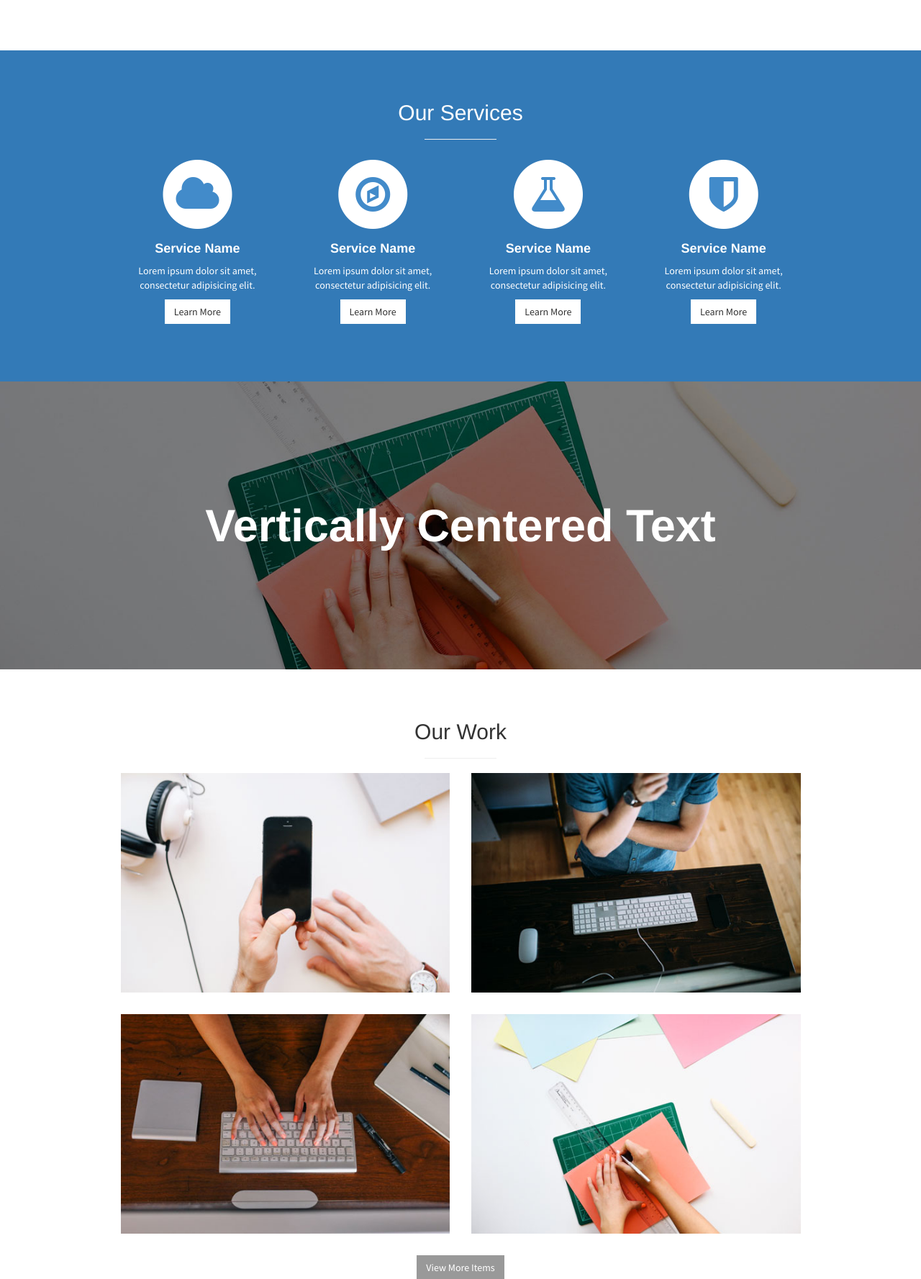
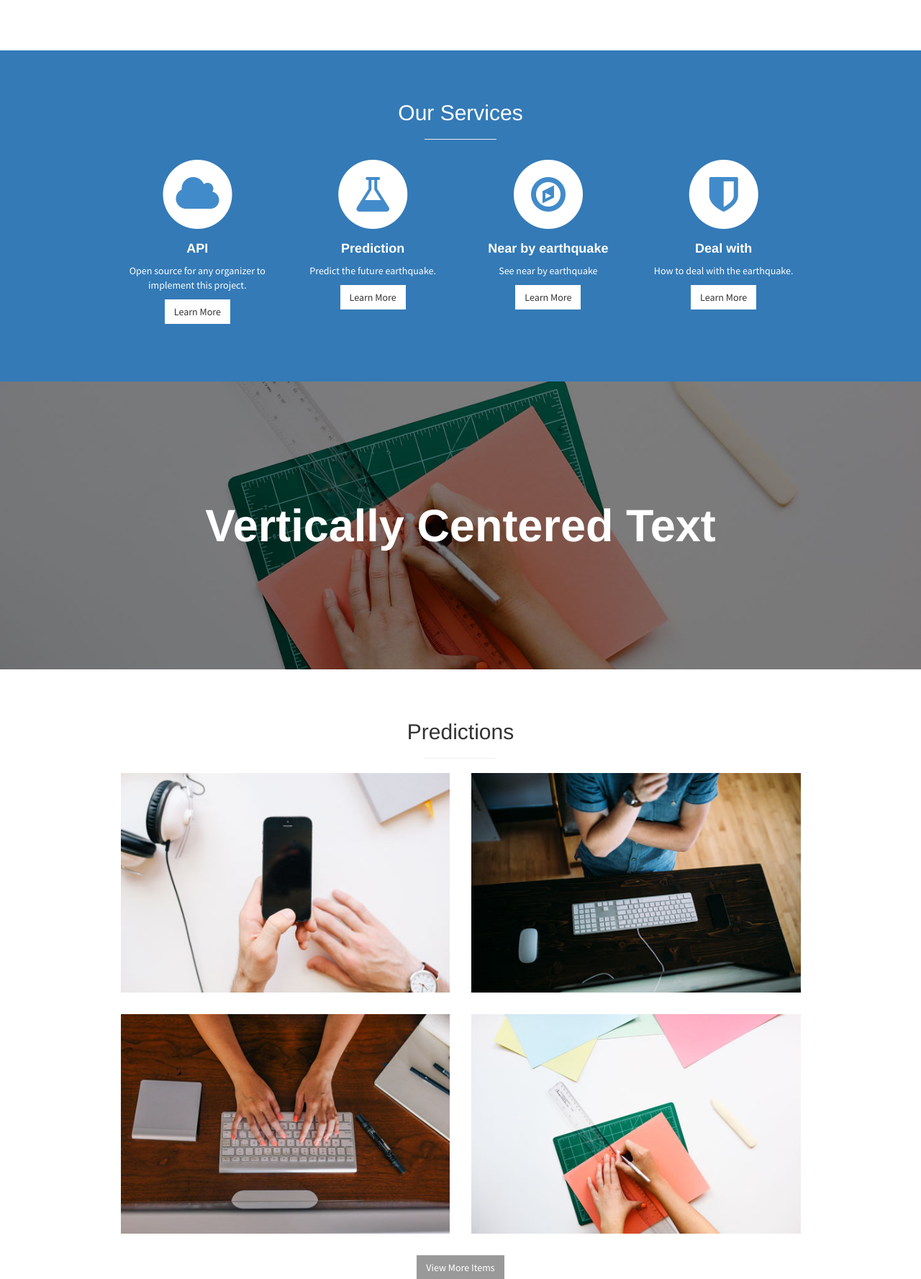
Before and after one commit to benwrk/DisasterIntelligence, a Django app: page / in a window 1280 px wide. Shown: the part 942-2719 px from the top of the page at 72% size. Run offline with Django 3.2, Linux system fonts and the light colour scheme; some libraries are stand-ins or nearby versions.

Commit message:
fix index

```diff
--- a/DisasterIntelligence/app/static/app/content/stylish-portfolio.css
+++ b/DisasterIntelligence/app/static/app/content/stylish-portfolio.css
@@ -256,7 +256,7 @@ footer {
 
 #map {
     height: 100%;
-    width: 50%;
+    /*width: 50%;*/
 }
 
 .spinner {
--- a/DisasterIntelligence/app/templates/app/index.html
+++ b/DisasterIntelligence/app/templates/app/index.html
@@ -110,22 +110,9 @@
                                 <i class="fa fa-cloud fa-stack-1x text-primary"></i>
                             </span>
                             <h4>
-                                <strong>Service Name</strong>
+                                <strong>API</strong>
                             </h4>
-                            <p>Lorem ipsum dolor sit amet, consectetur adipisicing elit.</p>
-                            <a href="#" class="btn btn-light">Learn More</a>
-                        </div>
-                    </div>
-                    <div class="col-md-3 col-sm-6">
-                        <div class="service-item">
-                                <span class="fa-stack fa-4x">
-                                <i class="fa fa-circle fa-stack-2x"></i>
-                                <i class="fa fa-compass fa-stack-1x text-primary"></i>
-                            </span>
-                            <h4>
-                                <strong>Service Name</strong>
-                            </h4>
-                            <p>Lorem ipsum dolor sit amet, consectetur adipisicing elit.</p>
+                            <p>Open source for any organizer to implement this project.</p>
                             <a href="#" class="btn btn-light">Learn More</a>
                         </div>
                     </div>
@@ -136,9 +123,22 @@
                                 <i class="fa fa-flask fa-stack-1x text-primary"></i>
                             </span>
                             <h4>
-                                <strong>Service Name</strong>
+                                <strong>Prediction</strong>
                             </h4>
-                            <p>Lorem ipsum dolor sit amet, consectetur adipisicing elit.</p>
+                            <p>Predict the future earthquake.</p>
+                            <a href="#portfolio" class="btn btn-light">Learn More</a>
+                        </div>
+                    </div>
+                    <div class="col-md-3 col-sm-6">
+                        <div class="service-item">
+                                <span class="fa-stack fa-4x">
+                                <i class="fa fa-circle fa-stack-2x"></i>
+                                <i class="fa fa-compass fa-stack-1x text-primary"></i>
+                            </span>
+                            <h4>
+                                <strong>Near by earthquake</strong>
+                            </h4>
+                            <p>See near by earthquake</p>
                             <a href="#" class="btn btn-light">Learn More</a>
                         </div>
                     </div>
@@ -149,9 +149,9 @@
                                 <i class="fa fa-shield fa-stack-1x text-primary"></i>
                             </span>
                             <h4>
-                                <strong>Service Name</strong>
+                                <strong>Deal with</strong>
                             </h4>
-                            <p>Lorem ipsum dolor sit amet, consectetur adipisicing elit.</p>
+                            <p>How to deal with the earthquake.</p>
                             <a href="#" class="btn btn-light">Learn More</a>
                         </div>
                     </div>
@@ -177,33 +177,33 @@
     <div class="container">
         <div class="row">
             <div class="col-lg-10 col-lg-offset-1 text-center">
-                <h2>Our Work</h2>
+                <h2>Predictions</h2>
                 <hr class="small">
                 <div class="row">
                     <div class="col-md-6">
                         <div class="portfolio-item">
-                            <a href="#">
+                            <a href="http://52.163.231.25:1919/home">
                                 <img class="img-portfolio img-responsive" src="{% static 'app/img/portfolio-1.jpg' %}">
                             </a>
                         </div>
                     </div>
                     <div class="col-md-6">
                         <div class="portfolio-item">
-                            <a href="#">
+                            <a href="http://52.163.231.25:1919/In1">
                                 <img class="img-portfolio img-responsive" src="{% static 'app/img/portfolio-2.jpg' %}">
                             </a>
                         </div>
                     </div>
                     <div class="col-md-6">
                         <div class="portfolio-item">
-                            <a href="#">
+                            <a href="http://52.163.231.25:1919/calendar">
                                 <img class="img-portfolio img-responsive" src="{% static 'app/img/portfolio-3.jpg' %}">
                             </a>
                         </div>
                     </div>
                     <div class="col-md-6">
                         <div class="portfolio-item">
-                            <a href="#">
+                            <a href="http://52.163.231.25:1919/Vir">
                                 <img class="img-portfolio img-responsive" src="{% static 'app/img/portfolio-4.jpg' %}">
                             </a>
                         </div>
@@ -234,9 +234,29 @@
 
 <!-- Map -->
 <section id="contact" class="map">
-
+    <div class="container">
+        <div class="row">
+            <div class="col-lg-10 col-lg-offset-1 text-center">
+                <h2>Near by earthquake</h2>
+                <hr class="small">
+            </div>
+        </div>
+    </div>
     {#    <iframe width="100%" height="100%" frameborder="0" scrolling="no" marginheight="0" marginwidth="0">#}
-    <div id="map"></div>
+    <div id="map" class="col-md-6 col-xs-12"></div>
+    <div class="col-md-6 col-xs-12">
+        <div class="form-group">
+            <label for="sel1">Radius:</label>
+            <select class="form-control" id="sel1">
+                <option value="50">50km</option>
+                <option value="200">200km</option>
+                <option value="400">400km</option>
+                <option value="600">600km</option>
+                <option value="800">800km</option>
+                <option value="1000">1000km</option>
+            </select>
+        </div>
+    </div>
     {#    <br/>#}
     {#            <small>#}
     {#                <a href="https://maps.google.com/maps?f=q&amp;source=embed&amp;hl=en&amp;geocode=&amp;q=Twitter,+Inc.,+Market+Street,+San+Francisco,+CA&amp;aq=0&amp;oq=twitter&amp;sll=28.659344,-81.187888&amp;sspn=0.128789,0.264187&amp;ie=UTF8&amp;hq=Twitter,+Inc.,+Market+Street,+San+Francisco,+CA&amp;t=m&amp;z=15&amp;iwloc=A"></a>#}
@@ -360,14 +380,15 @@
     $('.map').on('click', onMapClickHandler);
     var geocoder;
     var map;
+    var lat, log;
     function initMap() {
         $('#location-icon').hide();
         map = new google.maps.Map(document.getElementById('map'), {
             center: {lat: -34.397, lng: 150.644},
-            zoom: 10
+            zoom: 5
         });
         geocoder = new google.maps.Geocoder();
-        var infoWindow = new google.maps.InfoWindow({map: map});
+        {#        var infoWindow = new google.maps.InfoWindow({map: map});#}
 
         // Try HTML5 geolocation.
         if (navigator.geolocation) {
@@ -376,7 +397,10 @@
                             lat: position.coords.latitude,
                             lng: position.coords.longitude
                         };
-                        codeLatLng(position.coords.latitude, position.coords.longitude)
+                        lat = position.coords.latitude;
+                        log = position.coords.longitude;
+                        addSelection(position.coords.latitude, position.coords.longitude);
+                        codeLatLng(position.coords.latitude, position.coords.longitude);
                         function codeLatLng(lat, lng) {
 
                             var latlng = new google.maps.LatLng(lat, lng);
@@ -386,7 +410,6 @@
                                     if (results) {
                                         $('#location-name').text(results[0].address_components[4].long_name + ', ' + results[0].address_components[6].long_name);
                                         $('#location-icon').show();
-                                        getNearByEarthquake();
                                     } else {
                                         alert("No results found");
                                     }
@@ -452,6 +475,23 @@
                 title: beach[0],
                 zIndex: beach[3]
             });
+            var contentString = '<div id="content">' +
+                    '<div id="siteNotice">' +
+                    '</div>' +
+                    '<h3 id="firstHeading" class="firstHeading">' + beach[6] + '</h3>' +
+                    '<div id="bodyContent">' +
+                    '<p><b>' + beach[5] + ' richter</b>, ' + beach[4] + ' m. deep, at ' + beach[7] +
+                    '</p>' +
+                    '</div>' +
+                    '</div>';
+
+            var infowindow = new google.maps.InfoWindow({
+                content: contentString
+            });
+
+            marker.addListener('click', function () {
+                infowindow.open(map, marker);
+            });
         }
     }
     $('document').ready(function () {
@@ -475,19 +515,15 @@
                 }
             });
         }
+
     });
 
-    var notification = window.webkitNotifications.createNotification(
-            'https://cdn1.iconfinder.com/data/icons/toolbar-signs/512/danger-512.png',  // icon url - can be relative
-            'Hello!',  // notification title
-            'Lorem ipsum...'  // notification body text
-    );
-
-    function getNearByEarthquake() {
-
+    function getNearByEarthquake(distance, lat, log) {
+        console.log("before summit " + lat + ' ' + log)
         $.ajax({
             url: "{% url 'home:get_lat_lon' %}",
             type: "GET",
+            data: {'distance': distance, 'lat': lat, 'lon': log},
             success: function (json) {
                 var conv = json.content['conv'];
                 if (json.content['result']) {
@@ -503,6 +539,25 @@
         });
     }
 
+    function addSelection(lat, log) {
+        var distance = 10;
+        $('#sel1').on('change', function () {
+            distance = this.value;
+            console.log(distance);
+            getNearByEarthquake(distance, lat, log);
+        })
+
+        getNearByEarthquake(distance, lat, log);
+    }
+
+    function checkNearByEarthQuake() {
+        var notification = window.webkitNotifications.createNotification(
+                'https://cdn1.iconfinder.com/data/icons/toolbar-signs/512/danger-512.png',  // icon url - can be relative
+                'Hello!',  // notification title
+                'Lorem ipsum...'  // notification body text
+        );
+    }
+
 </script>
 <script async defer
         src="https://maps.googleapis.com/maps/api/js?key=AIzaSyAt3a5HcKoO3GU9gMsY2A6d0zjWpLXGkvE&callback=initMap">
--- a/DisasterIntelligence/app/views.py
+++ b/DisasterIntelligence/app/views.py
@@ -3,6 +3,7 @@ Definition of views.
 """
 import urllib.request
 import xml.etree.ElementTree
+from math import radians, sin, atan2, sqrt, cos
 
 from django.shortcuts import render
 from django.http import HttpRequest
@@ -33,15 +34,21 @@ def home(request):
 def get_lat_lon(request):
     f = urllib.request.urlopen(seismic_feed_api).read()
     root = xml.etree.ElementTree.fromstring(f)
-    return {'result': True, 'conv': conv(root)}
+    distance = request.GET.get('distance')
+    print(request.GET)
+    lat = request.GET.get('lat')
+    print(lat)
+    log = request.GET.get('lon')
+    print(log)
+    return {'result': True, 'conv': conv(root, distance, lat, log)}
 
 
-def conv(xmlroot):
+def conv(xmlroot, distance, lat, log):
     r = []
     z_index = 0
     for i in xmlroot:
         if i.tag == 'DailyEarthquakes':
-            e = [None, None, None, None]
+            e = [None, None, None, None, None, None, None, None]
             for j in i:
                 if j.tag == 'OriginEnglish':
                     e[0] = j.text
@@ -49,7 +56,37 @@ def conv(xmlroot):
                     e[1] = j.text
                 elif j.tag == 'Longitude':
                     e[2] = j.text
-            e[3] = z_index
-            z_index += 1
-            r.insert(len(r), e)
+                elif j.tag == 'DateTimeThai':
+                    e[7] = j.text
+                    print(e[3])
+                elif j.tag == 'Depth':
+                    e[4] = j.text
+                elif j.tag == 'Magnitude':
+                    e[5] = j.text
+                elif j.tag == 'TitleThai':
+                    e[6] = j.text
+            if float(distance) >= calculate_distance(lat, log, e[1], e[2]):
+                e[3] = z_index
+                z_index += 1
+                r.insert(len(r), e)
     return r
+
+
+def calculate_distance(tlat1, tlon1, tlat2, tlon2):
+    R = 6373.0
+
+    lat1 = radians(float(tlat1))
+    lon1 = radians(float(tlon1))
+    lat2 = radians(float(tlat2))
+    lon2 = radians(float(tlon2))
+
+    dlon = lon2 - lon1
+    dlat = lat2 - lat1
+
+    a = sin(dlat / 2) ** 2 + cos(lat1) * cos(lat2) * sin(dlon / 2) ** 2
+    c = 2 * atan2(sqrt(a), sqrt(1 - a))
+
+    distance = R * c
+
+    print("Result:", distance)
+    return distance
```
